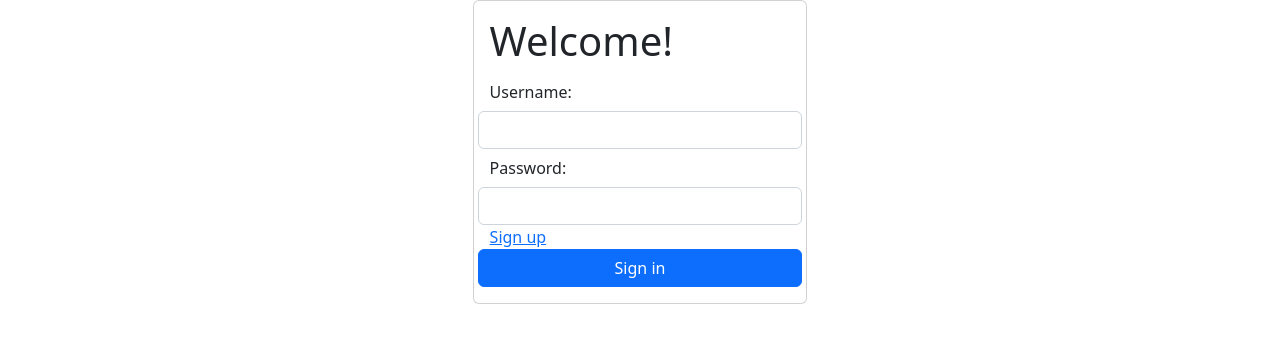
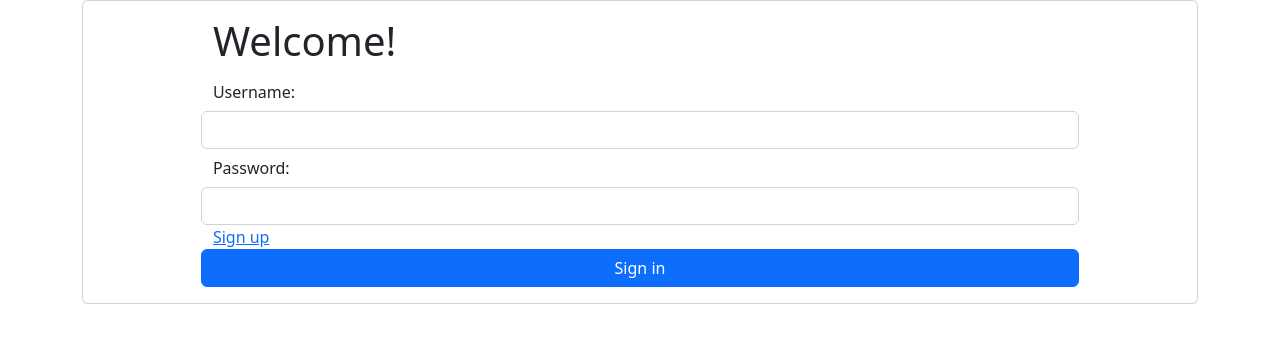
Before and after one commit to TymoteuszMH/BobrowyLasLore, an Angular app in the folder UI/: page / in a window 1280 px wide. Shown: the top 342 px of the page. Built offline with nearby package versions, Linux system fonts and the light colour scheme.

Commit message:
login class
removed login class

```diff
--- a/UI/src/app/modules/login/login.component.html
+++ b/UI/src/app/modules/login/login.component.html
@@ -1,5 +1,5 @@
 <div class="container">
-    <div class="card mx-auto login">
+    <div class="card mx-auto">
         <div class="card-body mx-auto">
             <div class="card-title">
                 <h1>Welcome!</h1>
```
